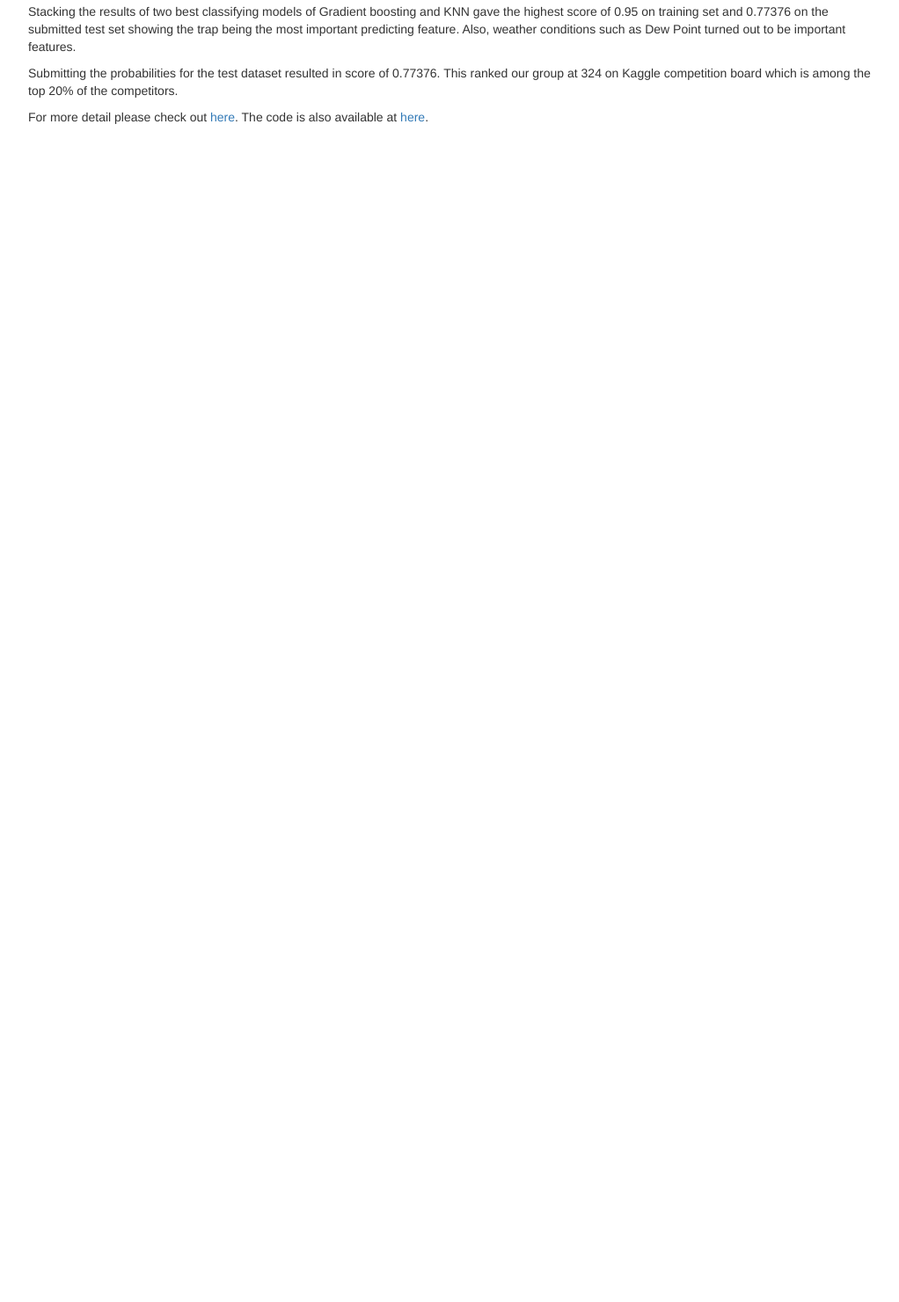
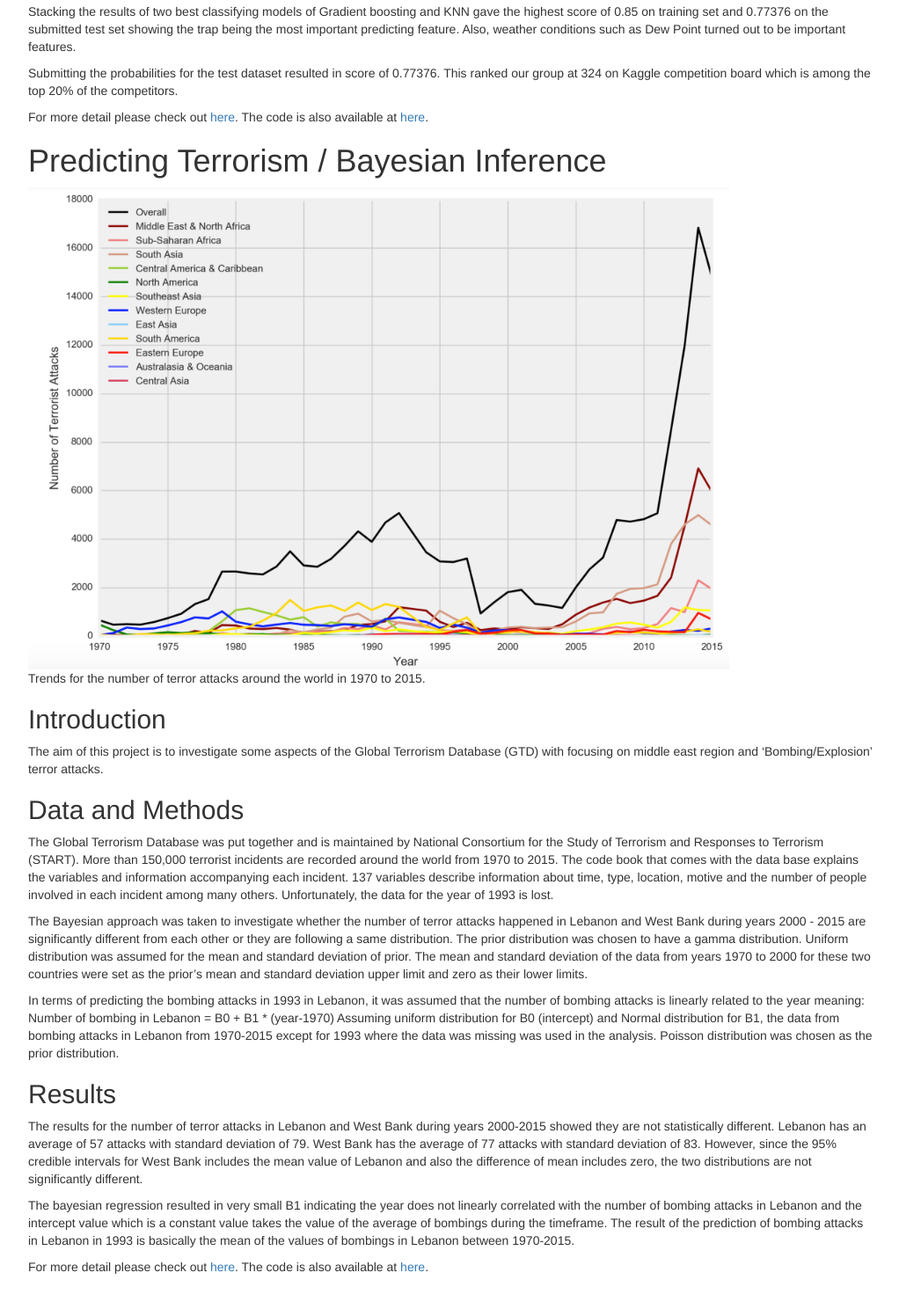
Before and after one commit to KhaterehMohajery/Portfolio, a plain HTML site: page index.html in a window 1280 px wide. Shown: the part 2255-3735 px from the top of the page at 88% size, without its empty margins (253-1275 px from the left). Before the commit the page ends 2428 px from the top, so only its background shows below. Drawn offline with Linux system fonts and the light colour scheme.

Commit message:
adding third entry-test

```diff
--- a/index.html
+++ b/index.html
@@ -72,7 +72,7 @@
 
                         <h1>Predicting the Presence of West Nile Virus in Chicago 2007-2014</h1>
                         <img src="images/kaggle_heatmap.png"/>
-                        <p>   Wordcloud of most frequent words in news headlines.<p>
+                        <p>   Heatmap of positions with higher probability of West Nile Virus presence.<p>
                         <h2> Introduction </h2>
                         <p> West Nile virus is most commonly spread to humans through infected mosquitoes.
 Traps has been set by Chicago Department of Public Health (CDPH) across the city of Chicago to capture mosquitoes and then tested for the virus. The results of these tests influence when and where the city will spray airborne pesticides to control adult mosquito populations.
@@ -82,10 +82,23 @@ Given weather, location and spraying data, this competition asked to predict whe
 The test dataset included above information for years 2008, 2010, 2012 and 2014 except for the type of mosquitoes found in traps. The spraying data was not provided for the test dataset and therefore could not be used as a predictor.
 The weather conditions were averaged over 30 days and along with trap locations, dates and number of mosquitoes in traps were used as predictors in several classifying models (random forest, KNN, logistic regression and gradient boosting). For each model, best parameters were chosen using grid search. Due to inbalance classes (having a lot more incidences of 0 with no presence of the virus compared to 1), AUC metric was used as the classifier score.<p>
                         <h2> Results </h2>
-                        <p> Stacking the results of two best classifying models of Gradient boosting and KNN gave the highest score of 0.95 on training set and 0.77376 on the submitted test set showing the trap being the most important predicting feature. Also, weather conditions such as Dew Point turned out to be important features.<p>
+                        <p> Stacking the results of two best classifying models of Gradient boosting and KNN gave the highest score of 0.85 on training set and 0.77376 on the submitted test set showing the trap being the most important predicting feature. Also, weather conditions such as Dew Point turned out to be important features.<p>
 
                         <p> Submitting the probabilities for the test dataset resulted in score of 0.77376. This ranked our group at 324 on Kaggle competition board which is among the top 20% of the competitors.<p>
                         <p> For more detail please check out <a href="https://github.com/KhaterehMohajery/Portfolio/blob/gh-pages/Portfoli_Piece_2.ipynb">here</a>. The code is also available at <a href="https://github.com/KhaterehMohajery/Portfolio/blob/gh-pages/Portfolio_Piece_2_notebook.ipynb">here</a>. <p>
+                          <h1>Predicting Terrorism / Bayesian Inference </h1>
+                          <img src="images/GTD_trend.png"/>
+                          <p>   Trends for the number of terror attacks around the world in 1970 to 2015.<p>
+                          <h2> Introduction </h2>
+                          <p> The aim of this project is to investigate some aspects of the Global Terrorism Database (GTD) with focusing on middle east region and ‘Bombing/Explosion’ terror attacks.<p>
+                          <h2> Data and Methods</h2>
+                          <p> The Global Terrorism Database was put together and is maintained by National Consortium for the Study of Terrorism and Responses to Terrorism (START). More than 150,000 terrorist incidents are recorded around the world from 1970 to 2015. The code book that comes with the data base explains the variables and information accompanying each incident. 137 variables describe information about time, type, location, motive and the number of people involved in each incident among many others. Unfortunately, the data for the year of 1993 is lost. <p>
+                          <p> The Bayesian approach was taken to investigate whether the number of terror attacks happened in Lebanon and West Bank during years 2000 - 2015 are significantly different from each other or they are following a same distribution. The prior distribution was chosen to have a gamma distribution. Uniform distribution was assumed for the mean and standard deviation of prior. The mean and standard deviation of the data from years 1970 to 2000 for these two countries were set as the prior’s mean and standard deviation upper limit and zero as their lower limits.<p>
+                          <p> In terms of predicting the bombing attacks in 1993 in Lebanon, it was assumed that the number of bombing attacks is linearly related to the year meaning: Number of bombing in Lebanon = B0 + B1 * (year-1970) Assuming uniform distribution for B0 (intercept) and Normal distribution for B1, the data from bombing attacks in Lebanon from 1970-2015 except for 1993 where the data was missing was used in the analysis. Poisson distribution was chosen as the prior distribution.<p>
+                          <h2> Results </h2>
+                          <p> The results for the number of terror attacks in Lebanon and West Bank during years 2000-2015 showed they are not statistically different. Lebanon has an average of 57 attacks with standard deviation of 79. West Bank has the average of 77 attacks with standard deviation of 83. However, since the 95% credible intervals for West Bank includes the mean value of Lebanon and also the difference of mean includes zero, the two distributions are not significantly different. <p>
+                          <p> The bayesian regression resulted in very small B1 indicating the year does not linearly correlated with the number of bombing attacks in Lebanon and the intercept value which is a constant value takes the value of the average of bombings during the timeframe. The result of the prediction of bombing attacks in Lebanon in 1993 is basically the mean of the values of bombings in Lebanon between 1970-2015.<p>
+                          <p> For more detail please check out <a href="https://github.com/KhaterehMohajery/Portfolio/blob/gh-pages/Portfoli_Piece_2.ipynb">here</a>. The code is also available at <a href="https://github.com/KhaterehMohajery/Portfolio/blob/gh-pages/Portfolio_Piece_2_notebook.ipynb">here</a>. <p>
 
                     </div>
                 </div>
```
Also changed, not shown: 4 other files.
